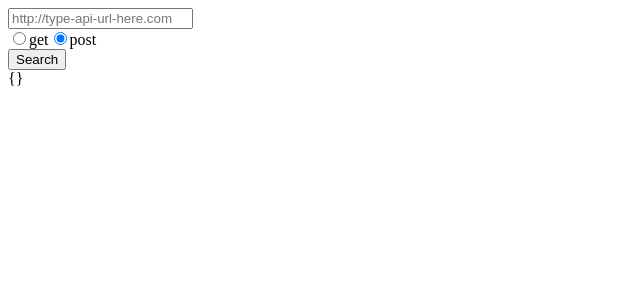
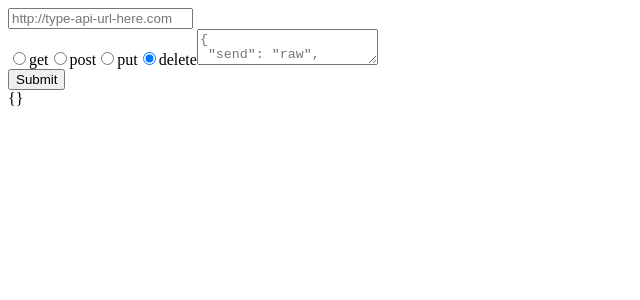
Before and after one commit to kat-sauma/react-postman-clone, a React app: page / in a window 1280 px wide. Shown: the top 300 px of the page, without its empty margins (0-640 px from the left). Built offline with nearby package versions, Linux system fonts and the light colour scheme.

Commit message:
delete and put tests passing

```diff
--- a/src/components/Controls.jsx
+++ b/src/components/Controls.jsx
@@ -1,7 +1,10 @@
 import React from 'react';
 import PropTypes from 'prop-types';
 
-const Controls = ( { url, onUrlChange, onMethodChange, onSubmit }) => (
+const Controls = ({ url, json, onUrlChange, onMethodChange, onJsonChange, onSubmit }) => {
+        const jsonPlaceholder = '{ \n "send": "raw", \n "json": "like so" \n} '
+
+    return (
         <form onSubmit={onSubmit}>
             <input
                 id='url'
@@ -46,17 +49,58 @@ const Controls = ( { url, onUrlChange, onMethodChange, onSubmit }) => (
                         post
                 </label>
 
+                <input
+                    id='put'
+                    type='radio'
+                    name='method'
+                    value='put'
+                    onChange={onMethodChange}
+                    defaultChecked
+                />
+                <label
+                    className='radio-label'
+                    htmlFor='put'
+                    aria-label='put'>
+                        put
+                </label>
+
+                <input
+                    id='delete'
+                    type='radio'
+                    name='method'
+                    value='delete'
+                    onChange={onMethodChange}
+                    defaultChecked
+                />
+                <label
+                    className='radio-label'
+                    htmlFor='delete'
+                    aria-label='delete'>
+                        delete
+                </label>
+
+                <textarea
+                    aria-label='json-input'
+                    value={json}
+                    onChange={onJsonChange}
+                    className='jsonText'
+                    placeholder={jsonPlaceholder}
+                >
+                </textarea>
 
                 </section>
-            <button className='find-clothes' aria-label='find clothes'>Search</button>
+            <button className='find-clothes' aria-label='find clothes'>Submit</button>
         </form>
-);
+    )
+}
 
 Controls.propTypes = {
     url: PropTypes.string.isRequired,
+    json: PropTypes.string.isRequired,
     onUrlChange: PropTypes.func.isRequired,
     onMethodChange: PropTypes.func.isRequired,
+    onJsonChange: PropTypes.func.isRequired,
     onSubmit: PropTypes.func.isRequired
-};
+}
 
 export default Controls;
```
Also changed, not shown: 1 other file (tests, documents, lock files or other folders).
